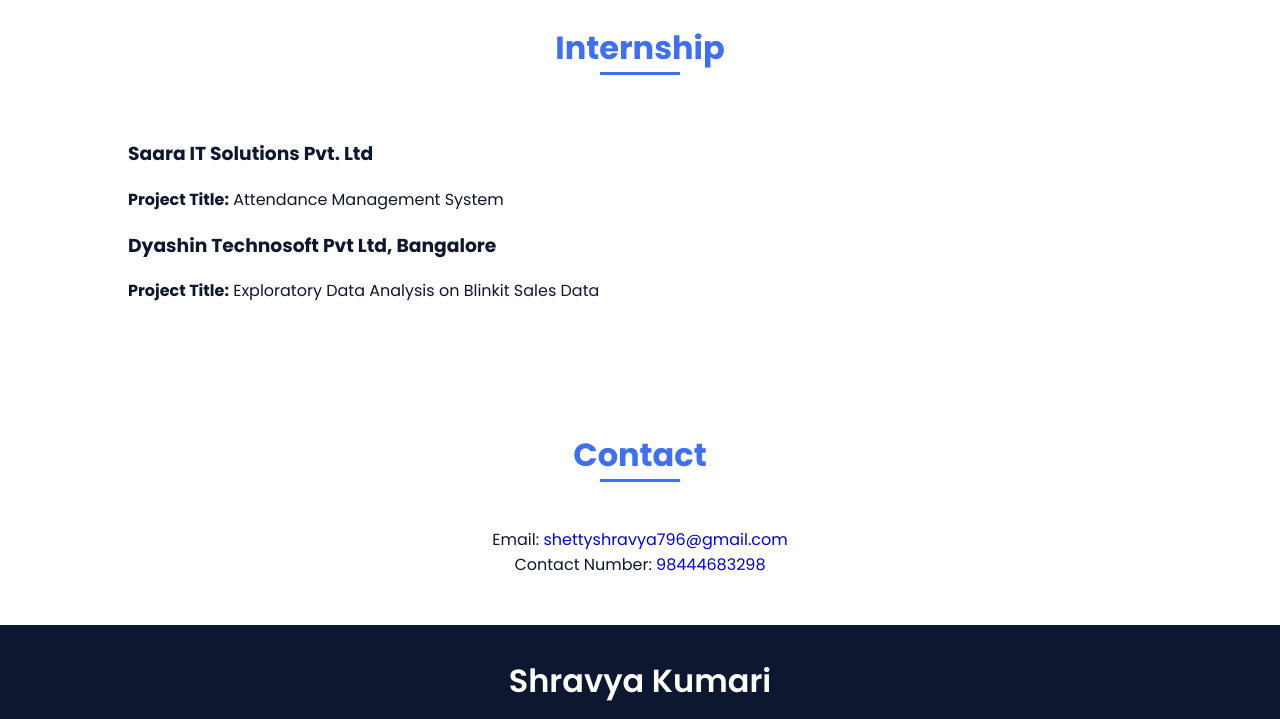
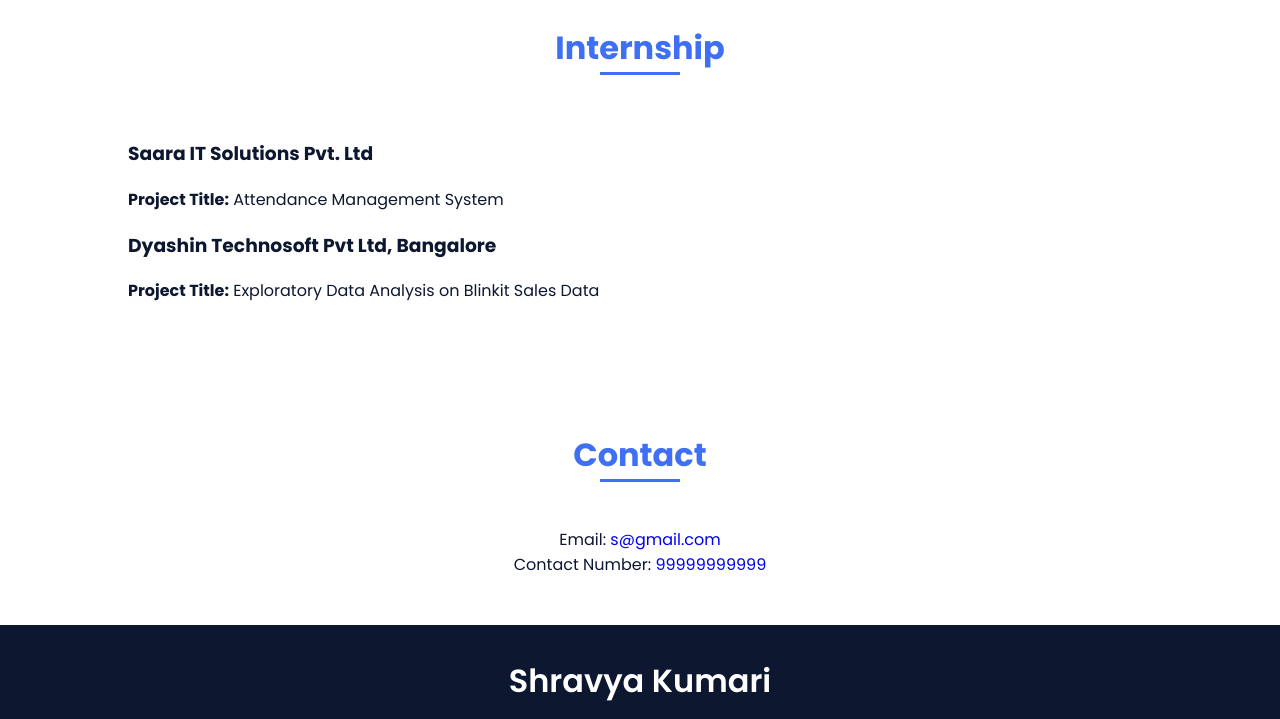
Before and after one commit to shravyashetty29/personal-portfolio, a plain HTML site: page index.html in a window 1280 px wide. Shown: the part 3246-3965 px from the top of the page. Drawn offline with nearby package versions, Linux system fonts and the light colour scheme; files that its build step writes are made by us from their sources; files whose address does not match are found by name.

Commit message:
Update index.html

```diff
--- a/index.html
+++ b/index.html
@@ -267,8 +267,8 @@
     <section class="contact section" id="contact">
       <h2 class="section-title">Contact</h2>
       <div class="contact__container bd-grid">
-        <p>Email: <a href="mailto:shravyashetty122@gmail.com">shettyshravya796@gmail.com</a></p>
-        <p>Contact Number: <a href="tel:98444683298">98444683298</a></p>
+        <p>Email: <a href="mailto:s@gmail.com">s@gmail.com</a></p>
+        <p>Contact Number: <a href="tel:999999999">99999999999</a></p>
       </div>
     </section>
 
```
